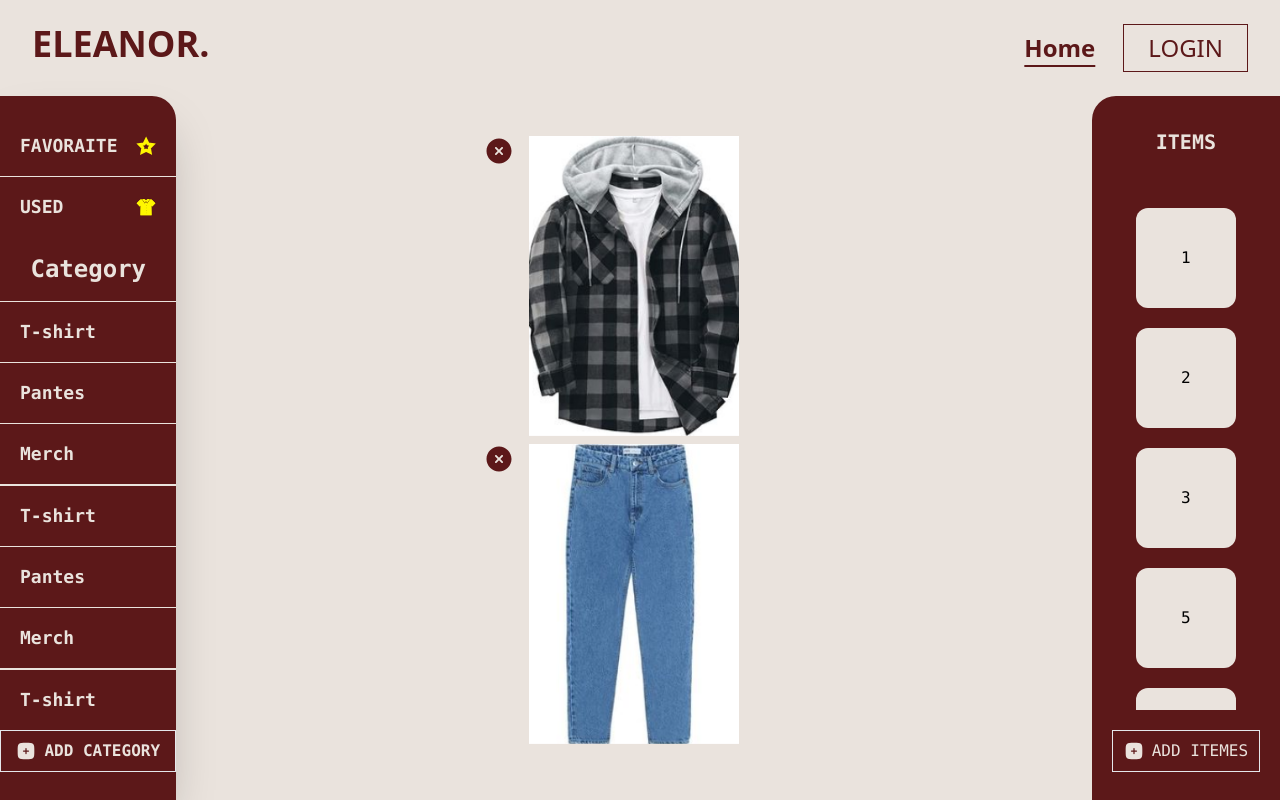
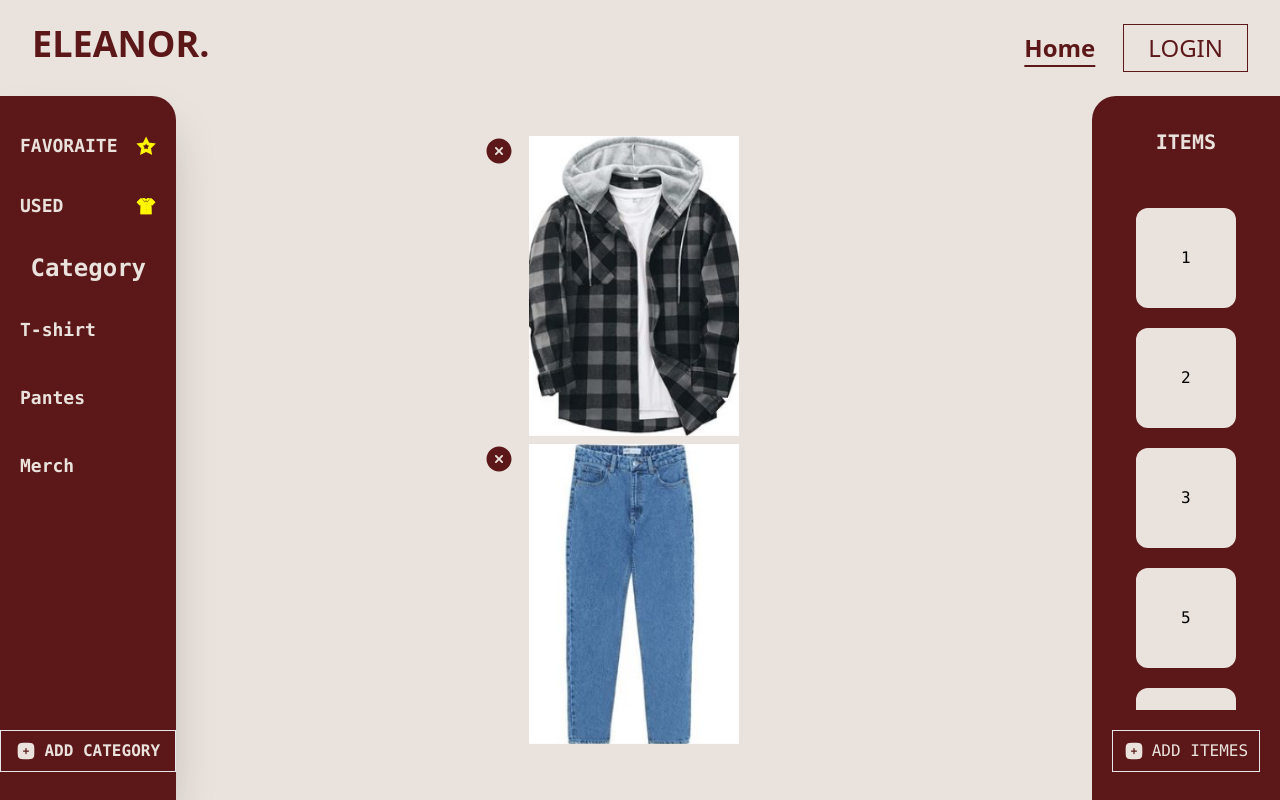
Before and after one commit to fares12358/eleanor-website, a Next.js app: page /Wardrobe in a window 1280 px wide. Built offline with nearby package versions, Linux system fonts and the light colour scheme; a web font is replaced by a local one.

Commit message:
add view bar 3

```diff
--- a/src/app/Wardrobe/page.jsx
+++ b/src/app/Wardrobe/page.jsx
@@ -9,52 +9,33 @@ const page = () => {
         view ? setView(false) : setView(true);
     }
     return (
-        <div className=' w-full h-[calc(100vh-80px)] relative font-mono flex pt-4 overflow-hidden pb-20 md:pb-0'>
-            <div className={` sidebar z-30 lg:static my_transition absolute ${view ? 'left-0' : '-left-full  '} w-[150px] sm:w-[200px] lg:w-[250px]
-              bg-my_red  text-my_light h-full flex  flex-col items-start justify-start  font-bold pt-5 rounded-tr-3xl shadow-2xl pb-20 md:pb-5`}>
+        <div className=' w-full h-[calc(100vh-80px)] relative font-mono flex pt-4 overflow-hidden '>
+            <div className={` sidebar py-5 z-30 lg:static my_transition absolute ${view ? 'left-0' : '-left-full  '} w-[150px] sm:w-[200px] lg:w-[250px]
+              bg-my_red  text-my_light h-full flex  flex-col items-start justify-start  font-bold pt-5 rounded-tr-3xl shadow-2xl `}>
 
                 <Image src={'/svgs/close-white.svg'} alt='close' width={25} height={25} className='cursor-pointer z-30  absolute right-3 top-3 lg:hidden' onClick={handleCatView} />
 
-                <div className="w-full text-sm lg:text-lg  font-bold cursor-pointer py-2 lg:py-4  px-2 md:px-5 mt-8 lg:mt-0 border-my_light uppercase flex items-center justify-between">
+                <div className="w-full text-sm lg:text-lg  font-bold cursor-pointer py-2 lg:py-4  px-2 md:px-5 mt-8 lg:mt-0  uppercase flex items-center justify-between">
                     <span>Favoraite</span>
                     <Image src={'/svgs/stare.svg'} alt='stare' width={20} height={20} />
                 </div>
-                <div className="w-full text-sm lg:text-lg font-bold cursor-pointer py-2 lg:py-4 px-2 md:px-5 border-t border-my_light uppercase flex items-center justify-between">
+                <div className="w-full text-sm lg:text-lg font-bold cursor-pointer py-2 lg:py-4 px-2 md:px-5  uppercase flex items-center justify-between">
                     <span>used</span>
                     <Image src={'/svgs/used.svg'} alt='stare' width={20} height={20} />
                 </div>
 
 
                 <h2 className='text-lg sm:text-2xl self-center my-4'>Category</h2>
-                <ul className='flex flex-col  h-full w-full overflow-auto no_scrollbar list-none cursor-pointer'>
+                <ul className='flex flex-col gap-2 h-full w-full overflow-auto no_scrollbar list-none cursor-pointer  '>
 
                     {
                         catetory.map((item, index) => (
-                            <li key={index} className={` text-sm lg:text-lg font-bold py-2 lg:py-4 pl-5 border-b border-my_light ${index == 0 ? ' border-t' : ''}`}>{item}</li>
+                            <li key={index} className={` text-sm lg:text-lg font-bold py-2 lg:py-4 pl-5  `}>{item}</li>
                         ))
                     }
-                    {
-                        catetory.map((item, index) => (
-                            <li key={index} className={` text-sm lg:text-lg font-bold py-2 lg:py-4 pl-5 border-b border-my_light ${index == 0 ? ' border-t' : ''}`}>{item}</li>
-                        ))
-                    }
-                    {
-                        catetory.map((item, index) => (
-                            <li key={index} className={` text-sm lg:text-lg font-bold py-2 lg:py-4 pl-5 border-b border-my_light ${index == 0 ? ' border-t' : ''}`}>{item}</li>
-                        ))
-                    }
-                    {
-                        catetory.map((item, index) => (
-                            <li key={index} className={` text-sm lg:text-lg font-bold py-2 lg:py-4 pl-5 border-b border-my_light ${index == 0 ? ' border-t' : ''}`}>{item}</li>
-                        ))
-                    }
-                    {
-                        catetory.map((item, index) => (
-                            <li key={index} className={` text-sm lg:text-lg font-bold py-2 lg:py-4 pl-5 border-b border-my_light ${index == 0 ? ' border-t' : ''}`}>{item}</li>
-                        ))
-                    }
+
                 </ul>
-                <div className="w-full cursor-pointer border flex items-center justify-center gap-2 mx-auto  text-my_light uppercase px-3 py-2 mt-auto sm:mb-2">
+                <div className="w-full  cursor-pointer  flex items-center justify-center gap-2 mx-auto border  text-my_light uppercase px-3 py-2 mt-auto mb-2">
                     <Image src={'/svgs/add.svg'} alt='add' width={20} height={20} className='' />
                     <span className='sm:block hidden'>add Category</span>
                 </div>
```
